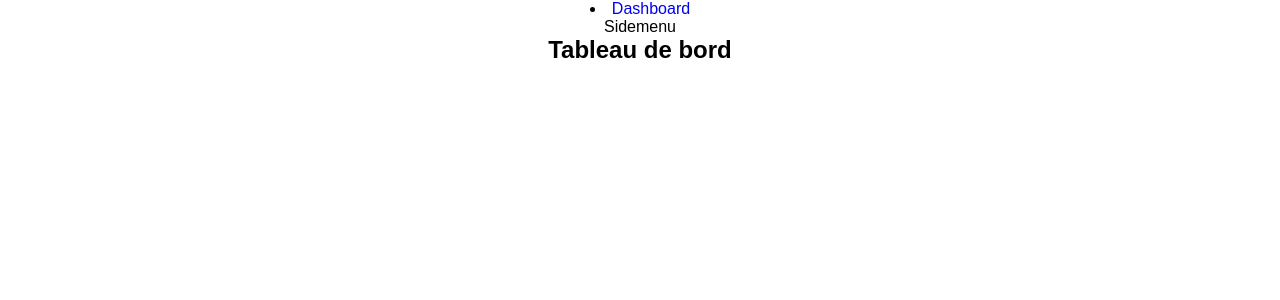
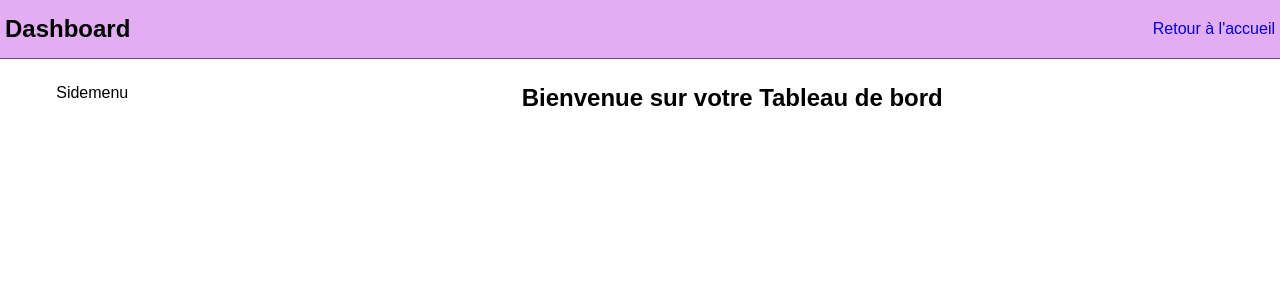
Before and after one commit to Manidoux41/testvite, a React (Vite) app: page /administrator in a window 1280 px wide. Shown: the top 300 px of the page. Built offline with nearby package versions, Linux system fonts and the light colour scheme.

Commit message:
ajout retour à l'accueil

```diff
--- a/src/components/admin/Header.jsx
+++ b/src/components/admin/Header.jsx
@@ -3,11 +3,16 @@ import { NavLink } from 'react-router-dom'
 
 const Header = () => {
   return (
-    <div className='AHeader'>
-      <li>
-        <NavLink to='/administrator/dashboard'>Dashboard</NavLink>
-      </li>
-    </div>
+    <header>
+      <h2>Dashboard</h2>
+      <nav>
+        <ul>
+          <li>
+            <NavLink to='/'>Retour à l'accueil</NavLink>
+          </li>
+        </ul>
+      </nav>
+    </header>
   )
 }
 
--- a/src/pages/Admin/Dashboard.jsx
+++ b/src/pages/Admin/Dashboard.jsx
@@ -3,7 +3,7 @@ import React from 'react'
 const Dashboard = () => {
   return (
     <div className='Dashboard'>
-        <h2>Tableau de bord</h2>
+        <h2>Bienvenue sur votre Tableau de bord</h2>
     </div>
   )
 }
--- a/src/styles/css/main.css
+++ b/src/styles/css/main.css
@@ -49,4 +49,14 @@ header nav ul {
   gap: 10px;
 }
 
+#admin {
+  display: flex;
+}
+#admin .SideMenu {
+  flex-grow: 1;
+}
+#admin #admin__body {
+  flex-grow: 6;
+}
+
 /*# sourceMappingURL=main.css.map */
```
Also changed, not shown: 1 other file (tests, documents, lock files or other folders).
